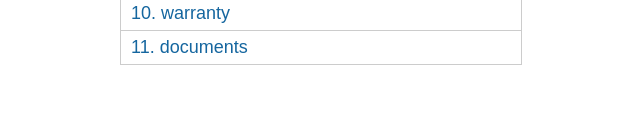
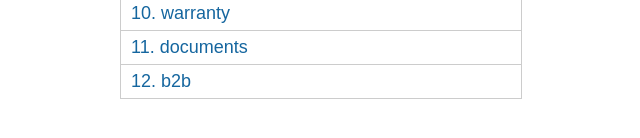
Before and after one commit to GrinCaseCode/tasty, a plain HTML site: page map.html in a window 1280 px wide. Shown: the part 350-488 px from the top of the page, 320-960 px from the left. Drawn offline with Linux system fonts and the light colour scheme.

Commit message:
Add files via upload

```diff
--- a/map.html
+++ b/map.html
@@ -28,6 +28,7 @@
 				<li><a href="dealer.html" target="_blanck">dealer</a></li>
 				<li><a href="warranty.html" target="_blanck">warranty</a></li>
 				<li><a href="documents.html" target="_blanck">documents</a></li>
+				<li><a href="b2b.html" target="_blanck">b2b</a></li>
 			</ul>
 		</div>
 	</div>
```
